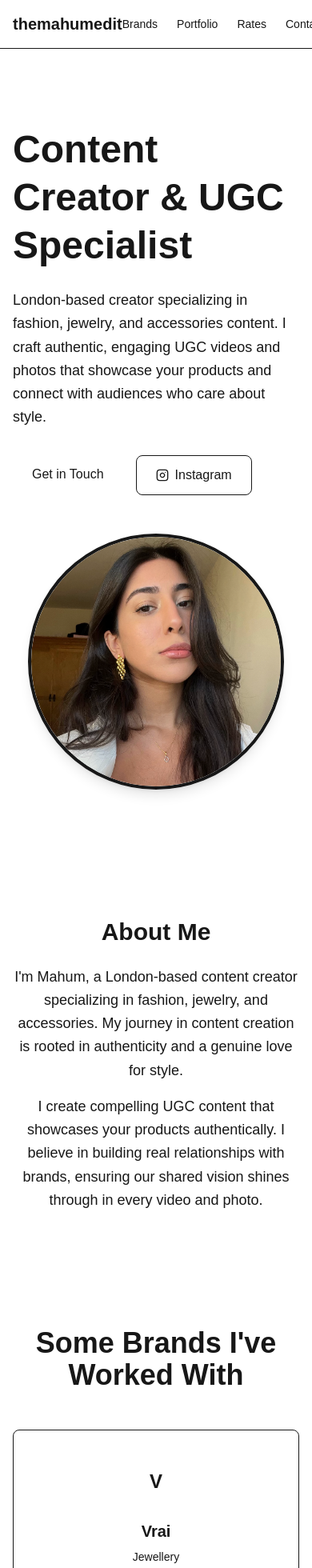
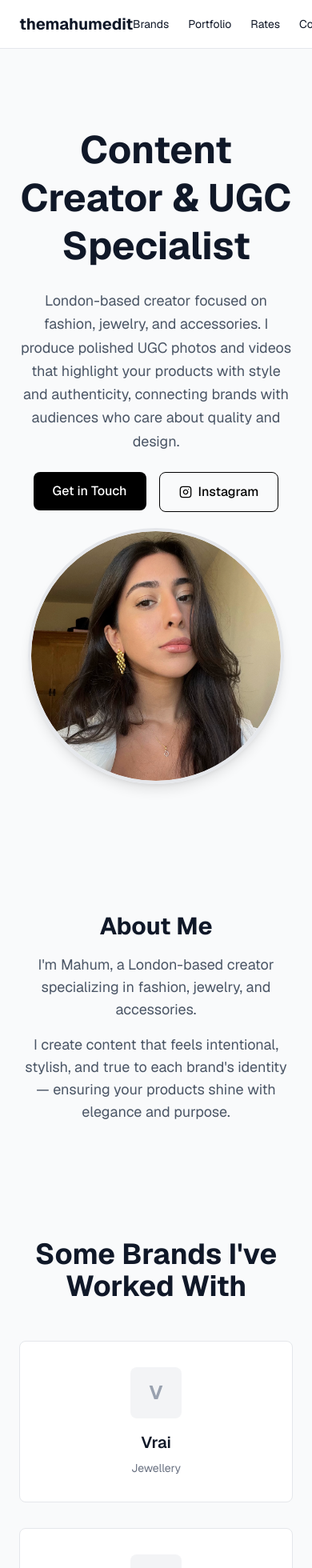
Before and after one commit to Mahumshaikh/themahumedit, a Next.js app: page / in a window 390 px wide. Shown: the top 1960 px of the page at 80% size. Built offline with nearby package versions, Linux system fonts and the light colour scheme.

Commit message:
Fixed background and make it more clean

```diff
--- a/app/page.tsx
+++ b/app/page.tsx
@@ -1,14 +1,30 @@
 import { Instagram, Mail, Music } from "lucide-react";
 
-const Button = ({ children, href, variant = "solid" }: { children: React.ReactNode; href: string; variant?: "solid" | "outline" }) => {
-  const base = "inline-flex items-center gap-2 px-6 py-3 rounded-lg font-medium transition";
+const Button = ({
+  children,
+  href,
+  variant = "solid",
+  className = "",
+}: {
+  children: React.ReactNode;
+  href: string;
+  variant?: "solid" | "outline";
+  className?: string;
+}) => {
+  const base =
+    "inline-flex items-center gap-2 px-6 py-3 rounded-lg font-medium transition";
   const styles =
     variant === "solid"
-      ? "bg-primary text-primary-foreground hover:bg-primary/90"
-      : "border border-primary-foreground text-primary-foreground hover:bg-primary-foreground/10";
+      ? "bg-black text-white hover:bg-neutral-800"
+      : "border border-black text-black hover:bg-black hover:text-white";
+
   return (
-    <a href={href} target={href.startsWith("http") ? "_blank" : undefined} rel={href.startsWith("http") ? "noopener noreferrer" : undefined}>
-      <div className={`${base} ${styles}`}>{children}</div>
+    <a
+      href={href}
+      target={href.startsWith("http") ? "_blank" : undefined}
+      rel={href.startsWith("http") ? "noopener noreferrer" : undefined}
+    >
+      <div className={`${base} ${styles} ${className}`}>{children}</div>
     </a>
   );
 };
@@ -30,10 +46,11 @@ export default function Home() {
   ];
 
   const photoSamples = [
-    { brand: "Timex", image: "/timex-sample.jpg", size: "large" },
+    { brand: "Timex Escape Collection", image: "/timex2.jpg", size: "large" },
     { brand: "Monica Vinader", image: "/monica-vinader-sample.jpg", size: "medium" },
     { brand: "Club L London", image: "/club-london-sample.jpg", size: "medium" },
     { brand: "Miphai Collection", image: "/miphai-sample.jpg", size: "large" },
+    { brand: "Timex, Time is a Gift", image: "timex-sample.jpg", size: "large" },
   ];
 
   const portfolioItems = [
@@ -45,109 +62,136 @@ export default function Home() {
   ];
 
   return (
-    <div className="min-h-screen bg-background text-foreground">
+    <div className="min-h-screen bg-gray-50 text-gray-900 font-sans">
       {/* Navigation */}
-      <nav className="sticky top-0 z-50 bg-background/95 backdrop-blur-sm border-b border-border">
-        <div className="container max-w-7xl mx-auto flex items-center justify-between py-4 px-4">
+      <nav className="sticky top-0 z-50 bg-white/95 backdrop-blur-sm border-b border-gray-200">
+        <div className="max-w-7xl mx-auto flex items-center justify-between py-4 px-6">
           <h1 className="text-xl font-bold">themahumedit</h1>
           <div className="flex gap-6 text-sm">
-            <a href="#brands" className="hover:text-accent transition">Brands</a>
-            <a href="#portfolio" className="hover:text-accent transition">Portfolio</a>
-            <a href="#rates" className="hover:text-accent transition">Rates</a>
-            <a href="#contact" className="hover:text-accent transition">Contact</a>
+            <a href="#brands" className="hover:text-primary transition">Brands</a>
+            <a href="#portfolio" className="hover:text-primary transition">Portfolio</a>
+            <a href="#rates" className="hover:text-primary transition">Rates</a>
+            <a href="#contact" className="hover:text-primary transition">Contact</a>
           </div>
         </div>
       </nav>
 
-      {/* Hero */}
+      {/* Hero Section */}
       <section className="py-24 md:py-32">
-        <div className="container max-w-7xl mx-auto px-4 grid md:grid-cols-2 gap-12 items-center">
-          <div>
-            <h2 className="text-5xl md:text-6xl font-bold leading-tight mb-6">Content Creator & UGC Specialist</h2>
-            <p className="text-lg text-muted-foreground mb-8 leading-relaxed">
-              London-based creator specializing in fashion, jewelry, and accessories content. I craft authentic, engaging UGC videos and photos that showcase your products and connect with audiences who care about style.
+        <div className="max-w-7xl mx-auto px-6 grid md:grid-cols-2 gap-5 items-center">
+          <div className="text-center md:text-left space-y-6">
+            <h2 className="text-5xl md:text-6xl font-bold leading-tight">
+              Content Creator & UGC Specialist
+            </h2>
+            <p className="text-lg text-gray-600 leading-relaxed max-w-lg mx-auto md:mx-0">
+              London-based creator focused on fashion, jewelry, and accessories. I produce polished UGC photos and videos that highlight your products with style and authenticity, connecting brands with audiences who care about quality and design.
             </p>
-            <div className="flex gap-4">
-              <Button href="#contact">Get in Touch</Button>
-              <Button href="https://instagram.com/themahumedit" variant="outline">
-                <Instagram className="w-4 h-4" /> Instagram
-              </Button>
-            </div>
+            <div className="flex justify-center md:justify-start gap-4 mt-6">
+  <Button href="#contact">Get in Touch</Button>
+  <Button href="https://instagram.com/themahumedit" variant="outline">
+    <Instagram className="w-4 h-4" /> Instagram
+  </Button>
+</div>
+
           </div>
-          <div className="flex justify-center">
-            <div className="w-80 h-80 rounded-full overflow-hidden border-4 border-border shadow-lg">
+          <div className="flex justify-center md:justify-end">
+            <div className="w-80 h-80 md:w-96 md:h-96 rounded-full overflow-hidden border-4 border-gray-200 shadow-lg">
               <img src="/themahumedit_logo.png" alt="Mahum Shaikh" className="w-full h-full object-cover" />
             </div>
           </div>
         </div>
       </section>
 
-      {/* About */}
-      <section className="py-16 bg-secondary/30">
-        <div className="container max-w-3xl mx-auto px-4 text-center">
-          <h3 className="text-3xl font-bold mb-6">About Me</h3>
-          <p className="text-lg text-muted-foreground leading-relaxed mb-4">
-            I'm Mahum, a London-based content creator specializing in fashion, jewelry, and accessories. My journey in content creation is rooted in authenticity and a genuine love for style.
+      {/* About Section */}
+      <section className="py-16 bg-gray-50">
+        <div className="max-w-3xl mx-auto px-6 text-center space-y-4">
+          <h3 className="text-3xl font-bold">About Me</h3>
+          <p className="text-lg text-gray-600">
+            I'm Mahum, a London-based creator specializing in fashion, jewelry, and accessories.
           </p>
-          <p className="text-lg text-muted-foreground leading-relaxed">
-            I create compelling UGC content that showcases your products authentically. I believe in building real relationships with brands, ensuring our shared vision shines through in every video and photo.
+          <p className="text-lg text-gray-600">
+            I create content that feels intentional, stylish, and true to each brand's identity — ensuring your products shine with elegance and purpose.
           </p>
         </div>
       </section>
 
-      {/* Brands */}
+      {/* Brands Section */}
       <section id="brands" className="py-20">
-        <div className="container max-w-7xl mx-auto px-4">
-          <h3 className="text-4xl font-bold mb-12 text-center">Some Brands I've Worked With</h3>
+        <div className="max-w-7xl mx-auto px-6 text-center">
+          <h3 className="text-4xl font-bold mb-12">Some Brands I've Worked With</h3>
           <div className="grid md:grid-cols-2 lg:grid-cols-3 gap-8">
             {brands.map((brand) => (
-              <div key={brand.name} className="p-8 bg-card border border-border rounded-lg hover:shadow-lg transition-shadow text-center">
-                <div className="w-16 h-16 bg-muted rounded-lg mb-4 flex items-center justify-center mx-auto">
-                  <span className="text-2xl font-bold text-muted-foreground">{brand.name.charAt(0)}</span>
+              <div key={brand.name} className="p-8 bg-white border border-gray-200 rounded-lg hover:shadow-lg transition-shadow text-center">
+                <div className="w-16 h-16 bg-gray-100 rounded-lg mb-4 flex items-center justify-center mx-auto">
+                  <span className="text-2xl font-bold text-gray-400">{brand.name.charAt(0)}</span>
                 </div>
-                <h4 className="text-xl font-semibold mb-2">{brand.name}</h4>
-                <p className="text-sm text-muted-foreground">{brand.category}</p>
+                <h4 className="text-xl font-semibold mb-2 text-gray-900">{brand.name}</h4>
+                <p className="text-sm text-gray-500">{brand.category}</p>
               </div>
             ))}
           </div>
         </div>
       </section>
 
-      {/* Portfolio */}
-      <section id="portfolio" className="py-20 bg-secondary/30">
-        <div className="container max-w-7xl mx-auto px-4">
-          <h3 className="text-4xl font-bold mb-12 text-center">Portfolio</h3>
+      {/* Portfolio Section */}
+      <section id="portfolio" className="py-20 bg-gray-50">
+        <div className="max-w-7xl mx-auto px-6 text-center">
+          <h3 className="text-4xl font-bold mb-12 text-gray-900">Portfolio</h3>
+          <div className="mb-8 p-8 bg-white border border-gray-200 rounded-lg text-center">
+            <p className="text-gray-500 mb-4">
+              <strong>Note:</strong> I'm showcasing a selection of my work here. Due to confidentiality agreements with brand partners, I'm unable to display the full scope publicly. For a complete showcase, reach out directly.
+            </p>
+          </div>
+          <p className="text-lg text-gray-600 mb-12 max-w-2xl mx-auto">
+            Here's a selection of my recent work. Most of my content is video-based, showcasing products and lifestyle moments that resonate with audiences.
+          </p>
           <div className="grid md:grid-cols-2 gap-8">
             {portfolioItems.map((item) => (
-              <div key={item.id} className="bg-card border border-border rounded-lg overflow-hidden hover:shadow-lg transition-shadow">
-                <video controls className="w-full h-64 bg-black object-cover">
-                  <source src={item.video} type="video/mp4" />
-                  Your browser does not support the video tag.
-                </video>
-                <div className="p-6">
-                  <h4 className="text-xl font-semibold mb-2">{item.title}</h4>
-                  <p className="text-muted-foreground">{item.description}</p>
+              <div key={item.id} className="bg-white border border-gray-200 rounded-lg overflow-hidden hover:shadow-lg transition-shadow">
+                {item.video ? (
+                  <video src={item.video} controls className="w-full h-64 bg-black object-cover" />
+                ) : (
+                  <div className="w-full h-64 bg-gray-100 flex items-center justify-center">
+                    <Music className="w-12 h-12 text-gray-400" />
+                  </div>
+                )}
+                <div className="p-6 text-center">
+                  <h4 className="text-xl font-semibold mb-2 text-gray-900">{item.title}</h4>
+                  <p className="text-gray-600">{item.description}</p>
                 </div>
               </div>
             ))}
           </div>
+          {/* Ready to see more */}
+          <div className="mt-12 p-8 bg-white border border-gray-200 rounded-lg text-center">
+            <p className="text-gray-500 mb-4">
+              Ready to see more? Check out my latest content on Instagram or get in touch to discuss your project.
+            </p>
+          </div>
         </div>
       </section>
 
-      {/* Photo Samples */}
-      <section className="py-20">
-        <div className="container max-w-7xl mx-auto px-4">
-          <h3 className="text-4xl font-bold mb-12 text-center">Photo Samples</h3>
+      {/* Photo Samples Section */}
+      <section className="py-20 bg-gray-50">
+        <div className="max-w-7xl mx-auto px-6 text-center">
+          <h3 className="text-4xl font-bold mb-12 text-gray-900">Photo Samples</h3>
+          <p className="text-lg text-gray-600 mb-12 max-w-2xl mx-auto">
+            A selection of my photography work across various brands and styles.
+          </p>
           <div className="grid grid-cols-1 md:grid-cols-4 gap-6 auto-rows-[300px]">
             {photoSamples.map((sample) => (
               <div
                 key={sample.brand}
-                className={`relative rounded-lg overflow-hidden border border-border group cursor-pointer ${
+                className={`relative bg-white border border-gray-200 rounded-lg overflow-hidden hover:shadow-lg transition-shadow group cursor-pointer ${
                   sample.size === "large" ? "md:col-span-2 md:row-span-2" : "md:col-span-2"
                 }`}
               >
-                <img src={sample.image} alt={sample.brand} className="w-full h-full object-cover group-hover:scale-105 transition-transform duration-300" />
-                <div className="absolute inset-0 bg-black/30 opacity-0 group-hover:opacity-100 transition-opacity flex items-end justify-start p-6">
+                <img
+                  src={sample.image}
+                  alt={sample.brand}
+                  className="w-full h-full object-cover group-hover:scale-105 transition-transform duration-300"
+                />
+                <div className="absolute inset-0 bg-black/20 opacity-0 group-hover:opacity-100 transition-opacity flex items-end justify-start p-6">
                   <h4 className="text-lg font-semibold text-white">{sample.brand}</h4>
                 </div>
               </div>
@@ -156,28 +200,48 @@ export default function Home() {
         </div>
       </section>
 
-      {/* Rates */}
-      <section id="rates" className="py-20 bg-secondary/30">
-        <div className="container max-w-4xl mx-auto px-4 text-center">
-          <h3 className="text-4xl font-bold mb-12">Rates</h3>
+      {/* Instagram Section */}
+      <section className="py-20 bg-gray-50">
+        <div className="max-w-7xl mx-auto px-6 text-center">
+          <h3 className="text-4xl font-bold mb-12 text-gray-900">Latest on Instagram</h3>
+          <p className="text-lg text-gray-600 mb-12 max-w-2xl mx-auto">
+            Follow my latest content and behind-the-scenes moments on Instagram.
+          </p>
+          <div className="flex justify-center">
+            <iframe
+              src="https://www.instagram.com/themahumedit/embed"
+              width="320"
+              height="500"
+              frameBorder="0"
+              scrolling="no"
+              className="rounded-lg"
+            />
+          </div>
+        </div>
+      </section>
+
+      {/* Rates Section */}
+      <section id="rates" className="py-20 bg-gray-50">
+        <div className="max-w-4xl mx-auto px-6 text-center">
+          <h3 className="text-4xl font-bold mb-12 text-gray-900">Rates</h3>
           <div className="grid md:grid-cols-2 gap-8">
             {rates.map((rate) => (
-              <div key={rate.service} className="p-8 bg-card border border-border rounded-lg">
-                <h4 className="text-lg font-semibold mb-2">{rate.service}</h4>
+              <div key={rate.service} className="p-8 bg-white border border-gray-200 rounded-lg">
+                <h4 className="text-lg font-semibold mb-2 text-gray-900">{rate.service}</h4>
                 <p className="text-3xl font-bold text-primary">{rate.price}</p>
               </div>
             ))}
           </div>
-          <p className="text-muted-foreground mt-8">
+          <p className="text-gray-600 mt-8">
             <strong>Custom packages available.</strong> Rates vary based on project scope, usage rights, and timeline. Let's discuss what works best for your brand.
           </p>
         </div>
       </section>
 
-      {/* Contact */}
-      <section id="contact" className="py-20 bg-primary text-primary-foreground">
-        <div className="container max-w-3xl mx-auto px-4 text-center">
-          <h3 className="text-4xl font-bold mb-6">Let's Work Together</h3>
+      {/* Contact Section */}
+      <section id="contact" className="py-20 bg-white">
+        <div className="max-w-3xl mx-auto px-6 text-center space-y-6">
+          <h3 className="text-4xl font-bold text-gray-900">Let's Work Together</h3>
           <div className="flex flex-col sm:flex-row gap-4 justify-center items-center">
             <Button href="mailto:mahumashaikh@hotmail.com" variant="outline">
               <Mail className="w-4 h-4" /> Email Me
@@ -193,7 +257,7 @@ export default function Home() {
       </section>
 
       {/* Footer */}
-      <footer className="py-8 border-t border-border text-center text-sm text-muted-foreground">
+      <footer className="py-8 border-t border-gray-200 text-center text-sm text-gray-500">
         <p>© 2024 Mahum Shaikh. All rights reserved.</p>
       </footer>
     </div>
```
Also changed, not shown: 1 other file (tests, documents, lock files or other folders).
